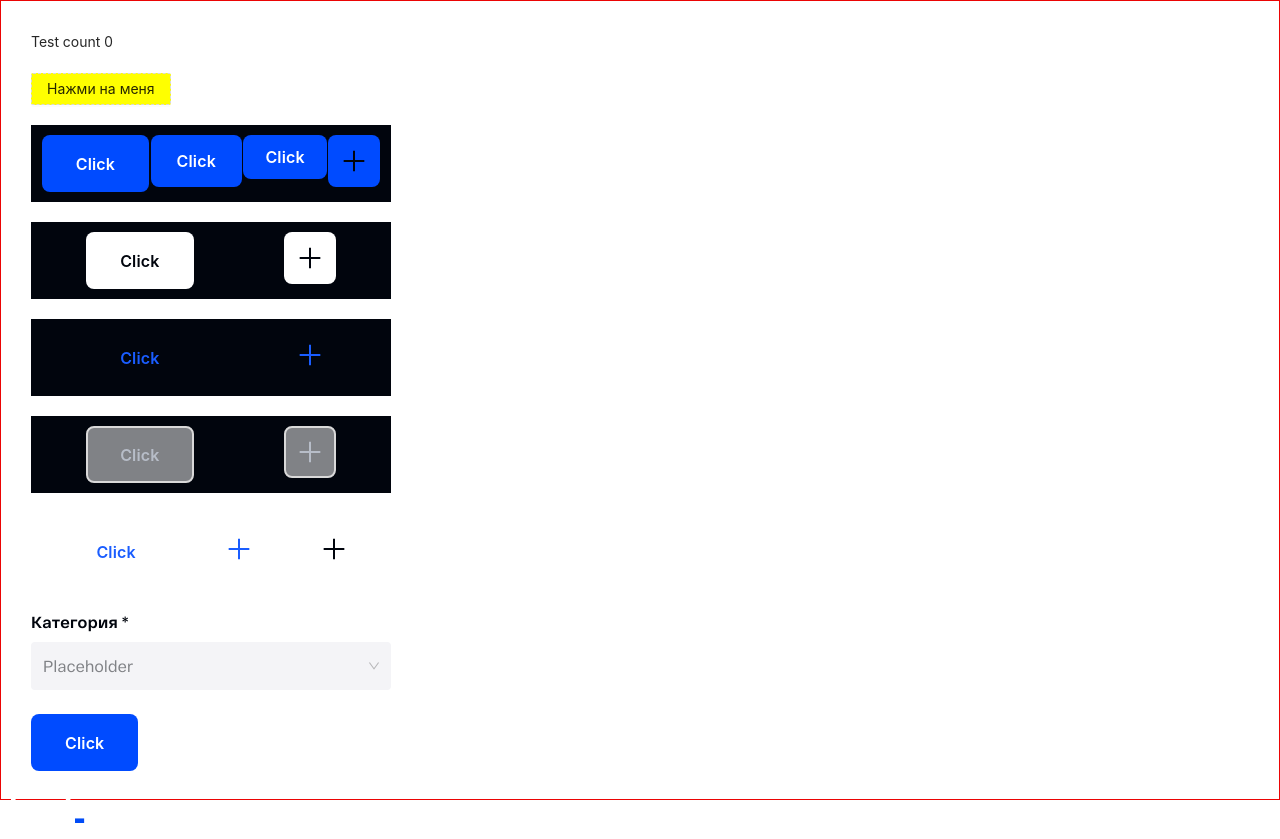
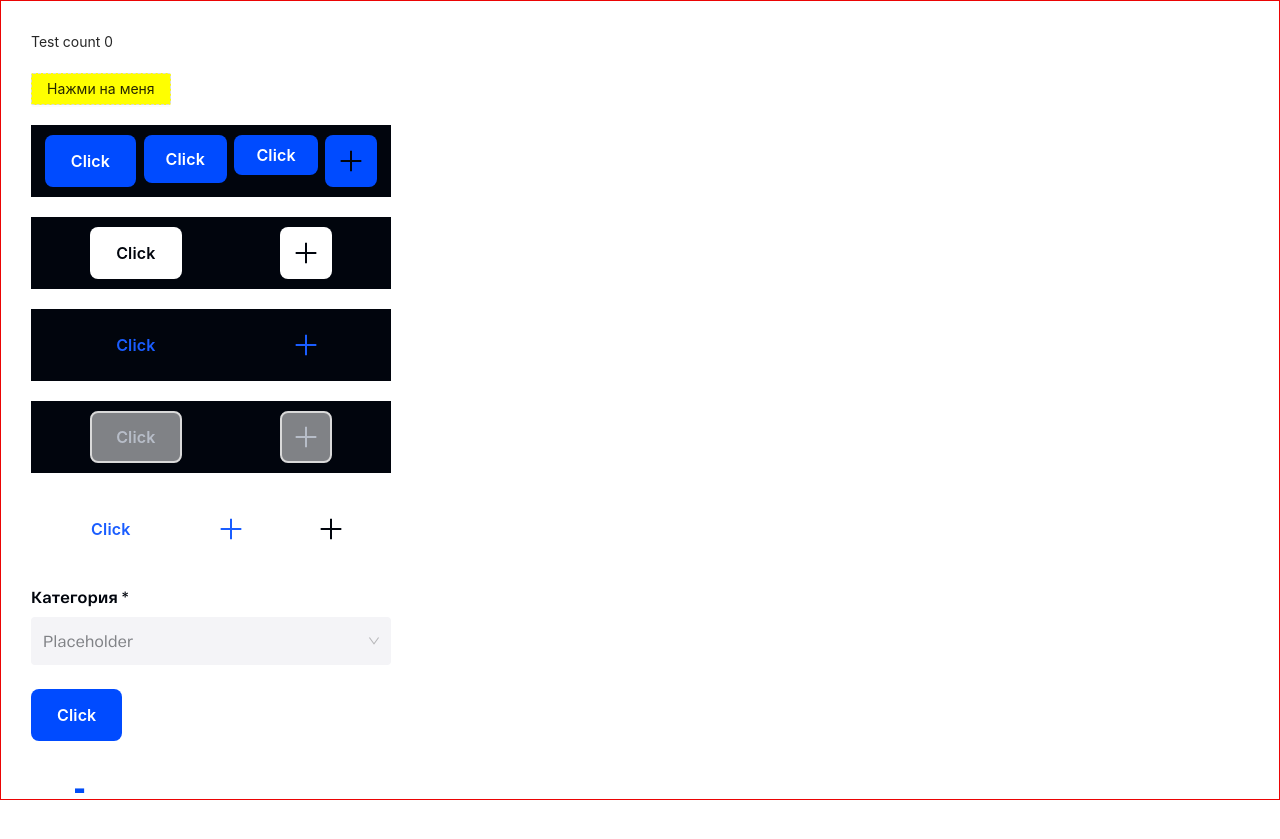
Before and after one commit to rinic23/lad_intership, a React (Create React App) app: page / in a window 1280 px wide. After the commit the page ends 809 px from the top, so only its background shows below. Built offline with nearby package versions, Linux system fonts and the light colour scheme.

Commit message:
fix button paddings according to new design

```diff
--- a/src/shared/ui/components/Button/CustomButton.module.scss
+++ b/src/shared/ui/components/Button/CustomButton.module.scss
@@ -24,17 +24,17 @@
 
 .large {
   @extend .button;
-  padding: 14.5px 32px;
+  padding: 12px 24px;
 }
 
 .medium {
   @extend .button;
-  padding: 12px 24px;
+  padding: 10px 20px;
 }
 
 .small {
   @extend .button;
-  padding: 8px 20px;
+  padding: 6px 20px;
 }
 
 .rectangular {
```
